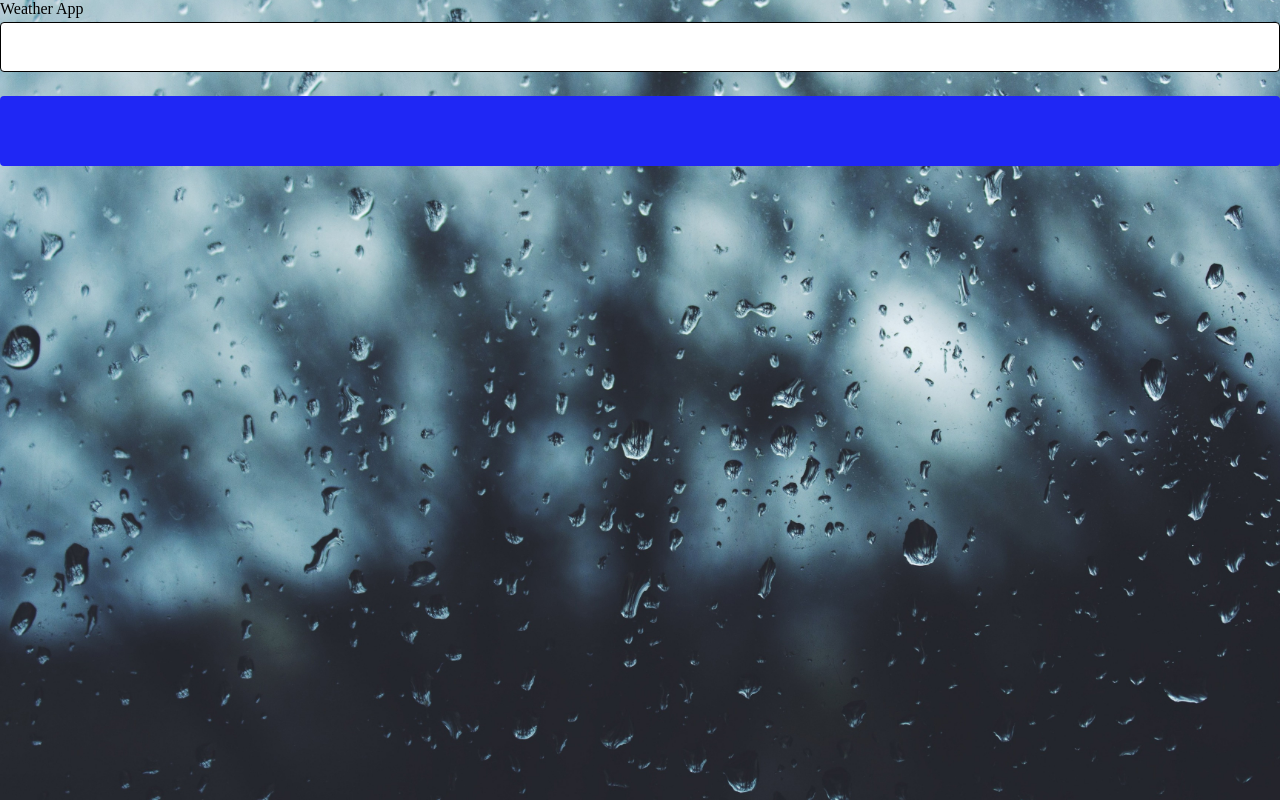
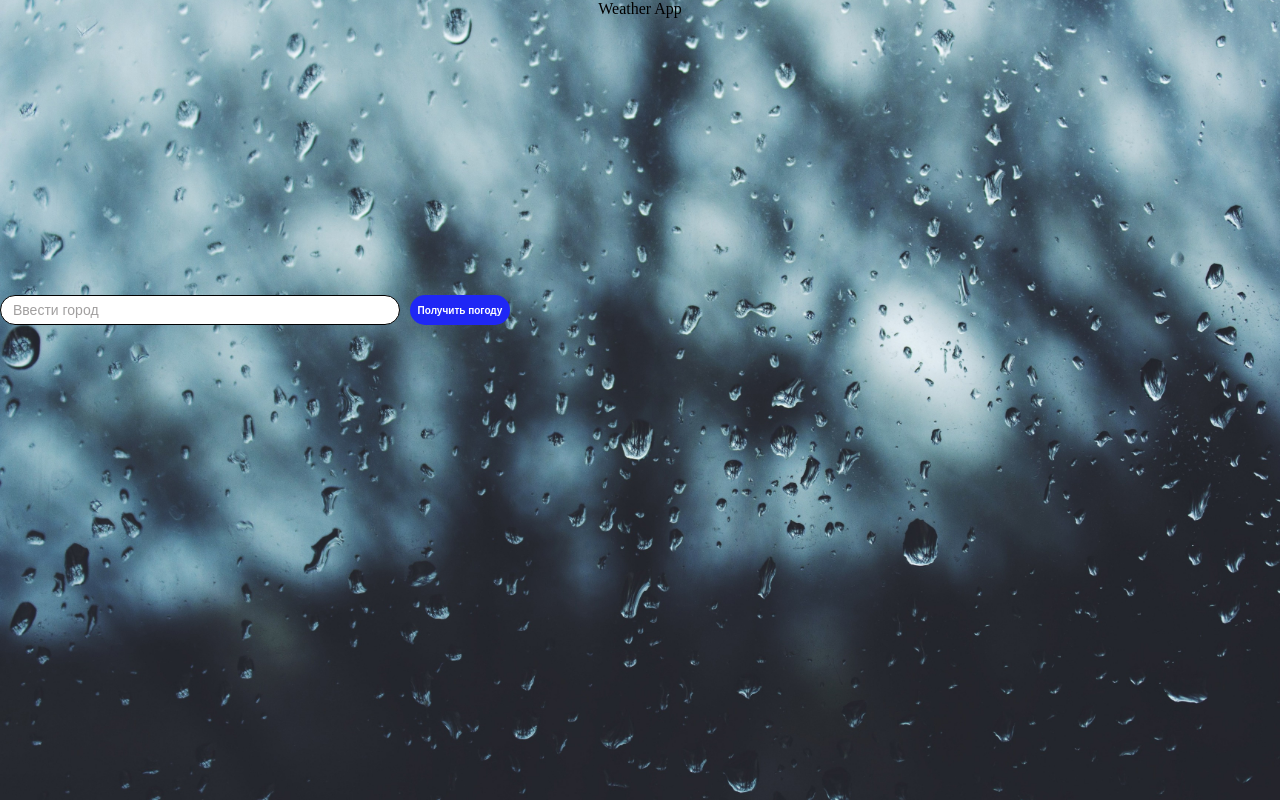
Before and after one commit to Akmi555/projec_02_ts, a React (Create React App) app: page / in a window 1280 px wide. Built offline with nearby package versions, Linux system fonts and the light colour scheme.

Commit message:
Progekt_Weather_3

```diff
--- a/src/components/Button/styles.ts
+++ b/src/components/Button/styles.ts
@@ -5,16 +5,16 @@ interface ButtonComponentProps {
 }
 
 export const ButtonComponent = styled.button<ButtonComponentProps>`
-  width: 100%;
-  height: 70px;
+  width: 100px;
+  height: 30px;
   outline: none;
   border: none;
-  padding: 20px;
+  padding: 2px;
   /* background: #1f27f5; */
   background: ${({disabled})=>disabled? 'grey': '#1f27f5'};
-  border-radius: 4px;
+  border-radius: 20px;
   color: white;
-  font-size: 16px;
+  font-size: 10px;
   font-weight: bold;
   cursor: pointer;
 `
--- a/src/components/Input/styles.ts
+++ b/src/components/Input/styles.ts
@@ -3,8 +3,8 @@ import styled from "@emotion/styled";
 export const InputContainer = styled.div`
   display: flex;
   flex-direction: column;
-  gap: 4px;
-  width: 100%;
+  /* gap: 4px; */
+  width: 400px;
 `;
 
 export const Label = styled.label`
@@ -13,13 +13,13 @@ export const Label = styled.label`
 `;
 
 export const InputElement = styled.input`
-  width: 100%;
-  height: 50px;
+  width: 400px;
+  height: 30px;
   padding: 12px;
   outline: none;
   border: 1px solid black;
-  border-radius: 4px;
-  font-size: 16px;
+  border-radius: 30px;
+  font-size: 14px;
 
   &::placeholder {
     color: #a19f9f;
--- a/src/pages/Weather/Weather.tsx
+++ b/src/pages/Weather/Weather.tsx
@@ -1,20 +1,56 @@
-import Input from "components/Input/Input"
+import { useState } from "react"
+import { useFormik } from "formik";
+
+
 import { InputContainer, WeatherMain, WeatherPage, WeatherTitle } from "./styles"
-import Button from "components/Button/Button"
 import WeatherInfo from "./components/WeatherInfo/WeatherInfo"
 import WeatherError from "./components/WeatherError/WeatherError"
-import { ChangeEvent } from "react"
+import Button from "components/Button/Button";
+import Input from "components/Input/Input";
+import { weatherValues } from "./types";
+
+
+
 
 function Weather() {
+  const [resultValue, setResultValue] = useState<string>('');
+
+  const getWeatherInfo = async () => {
+    const CITY_NAME = 'Berlin'
+    const APP_ID = "87fa0bcb59d5a617c173ca4eafc92f76"
+    const response = await fetch(`https://api.openweathermap.org/data/2.5/weather?q=${CITY_NAME}&appid=${APP_ID}`);
+    console.log(response);
+    const result = await response.json();
+    console.log(result);
+    setResultValue(result.fact);
+  };
+
+  const formik = useFormik({
+    initialValues: {
+      city: "",
+    } as weatherValues,
+    validateOnChange: false,
+    onSubmit: (values: weatherValues) => {
+      console.table(values);
+    },
+  });
+
+// onSubmit={formik.handleSubmit}
+
   return (
-  <WeatherPage>
+  <WeatherPage >
     <WeatherTitle>Weather App</WeatherTitle>
     <WeatherMain>
-      <InputContainer>
-      <Input name={""} placeholder={""} value={""} onChange={function (event: ChangeEvent<HTMLInputElement>): void {
-            throw new Error("Function not implemented.")
-          } }/>
-      <Button name={""}  />
+      <InputContainer >
+      <Input
+      name="Ввести город"
+      placeholder="Ввести город"
+      value={formik.values.city}
+      onChange={formik.handleChange}/>
+      <Button
+      name="Получить погоду"
+      type="submit"
+      onButtonClick={getWeatherInfo}/>
       </InputContainer>
       <WeatherInfo/>
       <WeatherError/>
--- a/src/pages/Weather/components/WeatherInfo/styles.ts
+++ b/src/pages/Weather/components/WeatherInfo/styles.ts
@@ -1,6 +1,7 @@
-import styled from '@emotion/styled'
+import styled from "@emotion/styled";
 
 export const WeatherData = styled.div`
- display: flex;
-
-`
+  display: flex;
+  height: 100px;
+  width: 600px;
+`;
--- a/src/pages/Weather/styles.ts
+++ b/src/pages/Weather/styles.ts
@@ -1,5 +1,5 @@
-import styled from '@emotion/styled';
-import WeatherBackground from 'assets/weather_app_back.jpeg'
+import styled from "@emotion/styled";
+import WeatherBackground from "assets/weather_app_back.jpeg";
 
 export const WeatherPage = styled.div`
   display: flex;
@@ -8,15 +8,29 @@ export const WeatherPage = styled.div`
   background-repeat: no-repeat;
   background-image: url(${WeatherBackground});
   background-size: cover;
-`
+`;
 export const WeatherTitle = styled.header`
-
-`
+  display: flex;
+  width: 100%;
+  height: 40px;
+  justify-content: center;
+  font-size: 16px;
+`;
 
 export const WeatherMain = styled.main`
+  display: flex;
+  flex-direction: column;
+  justify-content: center;
 
-`
+  height: 90%;
+  width: 100%;
+  gap: 40px;
+`;
+
 
 export const InputContainer = styled.div`
-
-`
+  display: flex;
+  height: 30px;
+  width: 600px;
+  gap: 10px;
+`;
--- /dev/null
+++ b/src/pages/Weather/types.ts
@@ -0,0 +1,3 @@
+export interface weatherValues {
+    city: string;
+}
```
Lines whose indentation alone changed are shown as unchanged.
